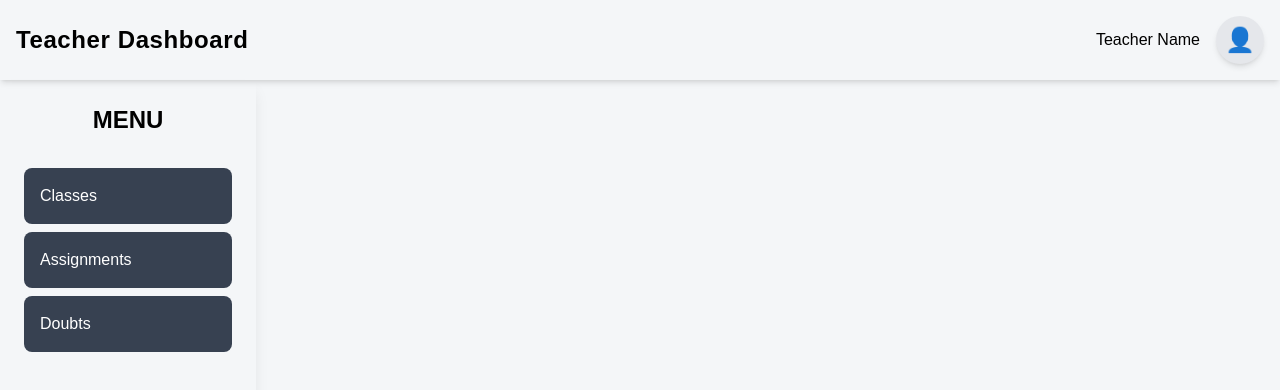
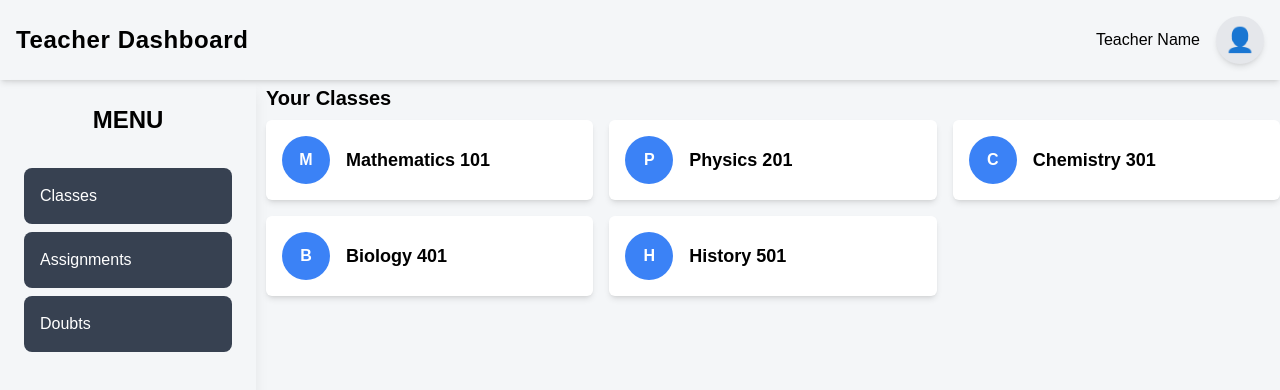
Before and after one commit to yash-writes-code/E-Learning, a React (Vite) app in the folder Frontend/: page /teacher/classes in a window 1280 px wide. Shown: the top 390 px of the page. Built offline with nearby package versions, Linux system fonts and the light colour scheme.

Commit message:
Added classes

```diff
--- a/Frontend/src/components/Classes.css
+++ /dev/null
@@ -1,23 +0,0 @@
-.classes {
-    padding: 16px;
-  }
-
-  .class-list {
-    list-style: none;
-    padding: 0;
-  }
-
-  .class-item {
-    padding: 12px;
-    border-bottom: 1px solid #ddd;
-  }
-
-  .class-item a {
-    text-decoration: none;
-    color: #1976d2;
-    font-weight: bold;
-  }
-
-  .class-item a:hover {
-    text-decoration: underline;
-  }
--- a/Frontend/src/components/Classes.jsx
+++ b/Frontend/src/components/Classes.jsx
@@ -1,19 +1,26 @@
 import React from 'react';
 import { Link } from 'react-router-dom';
 import classesData from '../data/classes';
-import './Classes.css';
 
 function Classes() {
   return (
-    <div className="classes">
-      <h2>Your Classes</h2>
-      <ul className="class-list">
+    <div className="flex flex-col space-y-2 ml-4">
+      <h2 className="text-xl font-bold mt-1">Your Classes</h2>
+      <div className="grid grid-cols-1 md:grid-cols-2 lg:grid-cols-3 gap-4">
         {classesData.map((cls) => (
-          <li key={cls.id} className="class-item">
-            <Link to={`/teacher/classes/${cls.id}`}>{cls.name}</Link>
-          </li>
+          <Link to={`/teacher/classes/${cls.id}`} key={cls.id} className="bg-white rounded-md shadow-md p-4 hover:shadow-lg transition duration-300 ease-in-out transform hover:scale-105">
+            <div className="flex items-center">
+              <div className="w-12 h-12 rounded-full bg-blue-500 flex items-center justify-center text-white font-bold">
+                {cls.name.charAt(0)}
+              </div>
+              <div className="ml-4">
+                <h3 className="text-lg font-bold">{cls.name}</h3>
+                <p className="text-gray-600">{cls.description}</p>
+              </div>
+            </div>
+          </Link>
         ))}
-      </ul>
+      </div>
     </div>
   );
 }
--- a/Frontend/src/components/Sidebar.jsx
+++ b/Frontend/src/components/Sidebar.jsx
@@ -1,4 +1,5 @@
 import React from 'react';
+import { Link } from 'react-router-dom';
 
 function Sidebar() {
   return (
@@ -7,9 +8,9 @@ function Sidebar() {
         MENU
       </h2>
       <div className="flex flex-col space-y-2">
-        <div className="sidebar-item bg-gray-700 hover:bg-gray-600 text-white transition duration-300 rounded-lg p-4 cursor-pointer font-medium">
+        <Link to="classes" className="sidebar-item bg-gray-700 hover:bg-gray-600 text-white transition duration-300 rounded-lg p-4 cursor-pointer font-medium">
           Classes
-        </div>
+        </Link>
         <div className="sidebar-item bg-gray-700 hover:bg-gray-600 text-white transition duration-300 rounded-lg p-4 cursor-pointer font-medium">
           Assignments
         </div>
--- a/Frontend/src/pages/Teacher.css
+++ b/Frontend/src/pages/Teacher.css
@@ -4,3 +4,7 @@ body {
     margin: 0;
     padding: 0;
 }
+
+.content-area {
+    margin-left: 250px;
+}
--- a/Frontend/src/pages/Teacher.jsx
+++ b/Frontend/src/pages/Teacher.jsx
@@ -15,10 +15,13 @@ function Teacher() {
       <div className="main-content">
         <Sidebar />
         <div className="content-area">
+          <Routes>
+            <Route path="/" element={<Navigate to="classes" />} />
+            <Route path="classes" element={<Classes />} />
+          </Routes>
          {/* <Routes>
             <Route path="/" element={<Navigate to="dashboard" />} />
             <Route path="dashboard" element={<Dashboard />} />
-            <Route path="classes" element={<Classes />} />
             <Route path="assignments" element={<Assignments />} />
           </Routes>*/}
         </div>
```
Also changed, not shown: Frontend/src/App.css (added).
